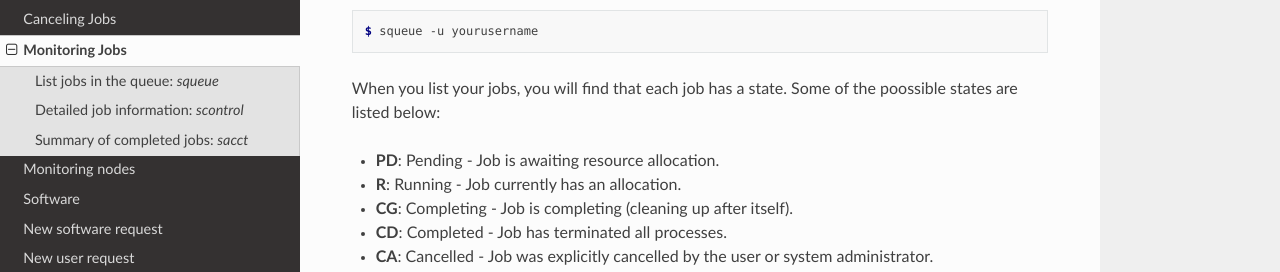
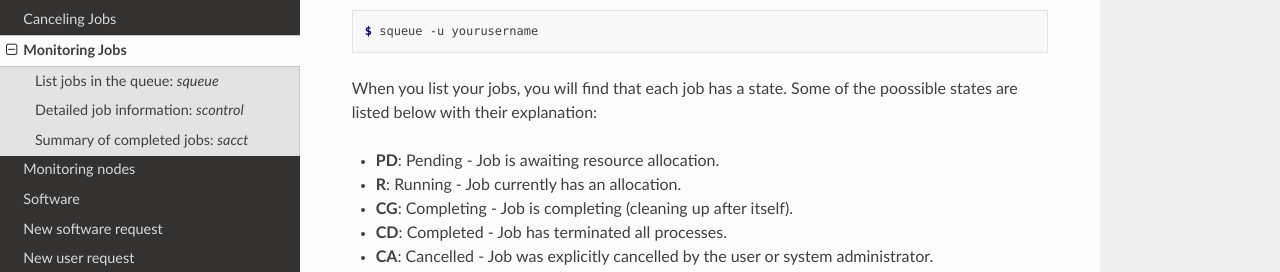
Before and after one commit to bentpetersendk/mjolnir_ucph, a Sphinx documentation site: the page built from docs/source/monitor_jobs.rst, in a window 1280 px wide and 900 px high. Shown: the part 422-694 px from the top of the window. Built offline with Sphinx 7.4.7 and the Read the Docs theme 2.0.0, drawn with Linux system fonts in a browser that asks for light colours.

Commit message:
Update monitor_jobs.rst

```diff
--- a/docs/source/monitor_jobs.rst
+++ b/docs/source/monitor_jobs.rst
@@ -12,7 +12,7 @@ The `squeue` command lists all of the current jobs in the SLURM queue, including
 
     $ squeue -u yourusername
 
-When you list your jobs, you will find that each job has a state. Some of the poossible states are listed below:
+When you list your jobs, you will find that each job has a state. Some of the poossible states are listed below with their explanation:
 
 - **PD**: Pending - Job is awaiting resource allocation.
 - **R**: Running - Job currently has an allocation.
```
